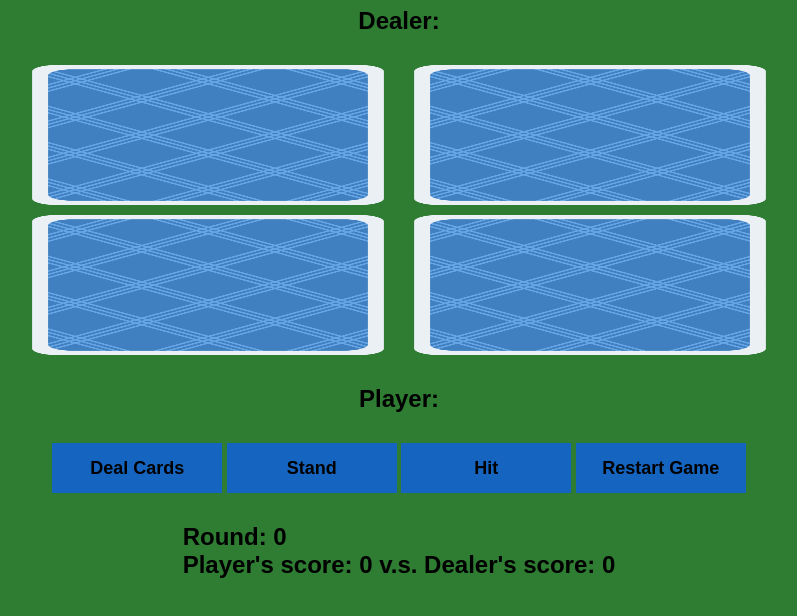
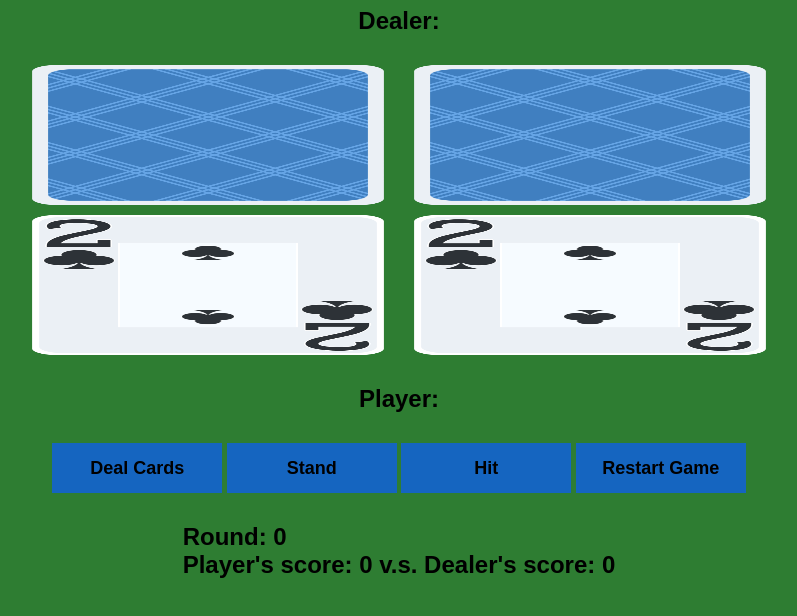
Before and after one commit to cbuzuloiu/blackjack, a plain HTML site: page index.html in a window 1280 px wide. Shown: the part 78-694 px from the top of the page, without its empty margins (241-1038 px from the left). Drawn offline with Linux system fonts and the light colour scheme.

Commit message:
added functionality to change the player cards wit the same card

```diff
--- a/index.html
+++ b/index.html
@@ -5,7 +5,7 @@
     <meta name="viewport" content="width=device-width, initial-scale=1.0" />
     <link rel="stylesheet" href="style.css" />
     <title>BlackJack</title>
-    <script src="script.js"></script>
+    <script src="script.js" defer></script>
   </head>
   <body>
     <div class="container">
--- a/script.js
+++ b/script.js
@@ -98,3 +98,11 @@ dealCards();
 console.log(`Player cards are: ${playerCards}`);
 console.log(`Dealer cards are: ${dealerCards}`);
 console.log(cards);
+
+const imgCardPlayer = document.querySelectorAll(".player-cards > img");
+
+imgCardPlayer.forEach((element) => {
+  element.src = "/Cards/2c.png";
+});
+
+console.log(imgCardPlayer);
```
